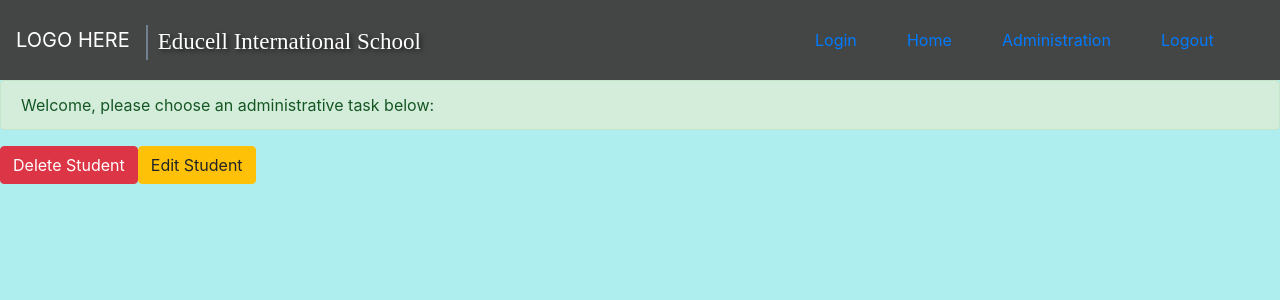
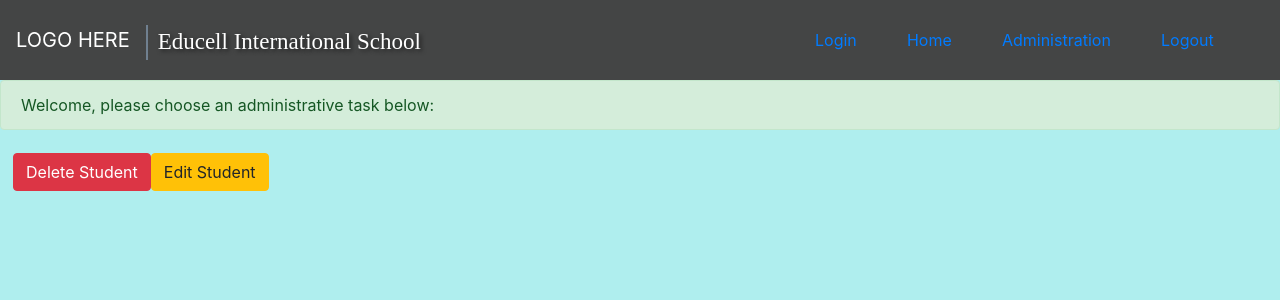
Before and after one commit to Build-Week-International-S-S-W/Front-end, a React (Create React App) app: page /administration in a window 1280 px wide. Shown: the top 300 px of the page. Built offline with nearby package versions, Linux system fonts and the light colour scheme.

Commit message:
administration: added editStudent handler

```diff
--- a/src/components/administration/Administration.js
+++ b/src/components/administration/Administration.js
@@ -32,8 +32,8 @@ const  Administration = () => {
     return (
         <>
 
-            <div>
                 <Alert color="success">Welcome, please choose an administrative task below:</Alert>
+            <div className="admin-modify-btn btn">
 
 
 
```
